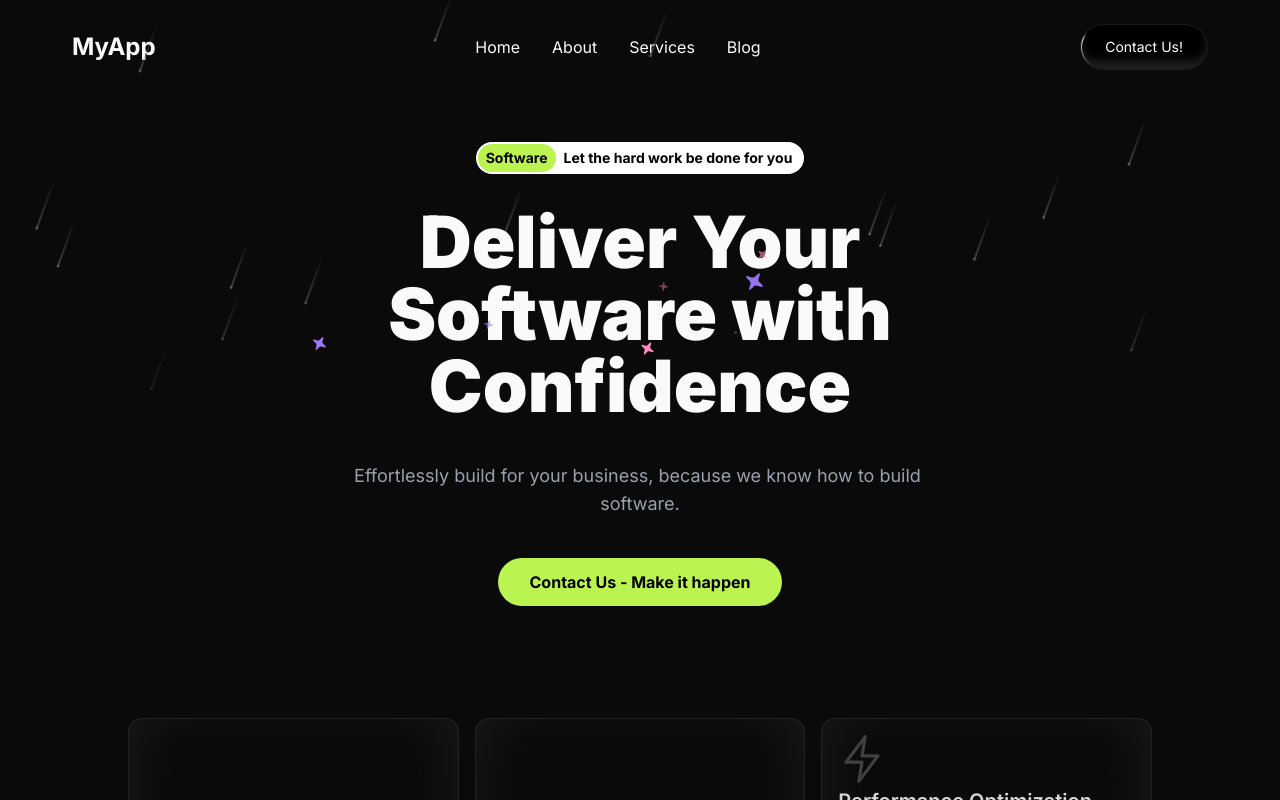
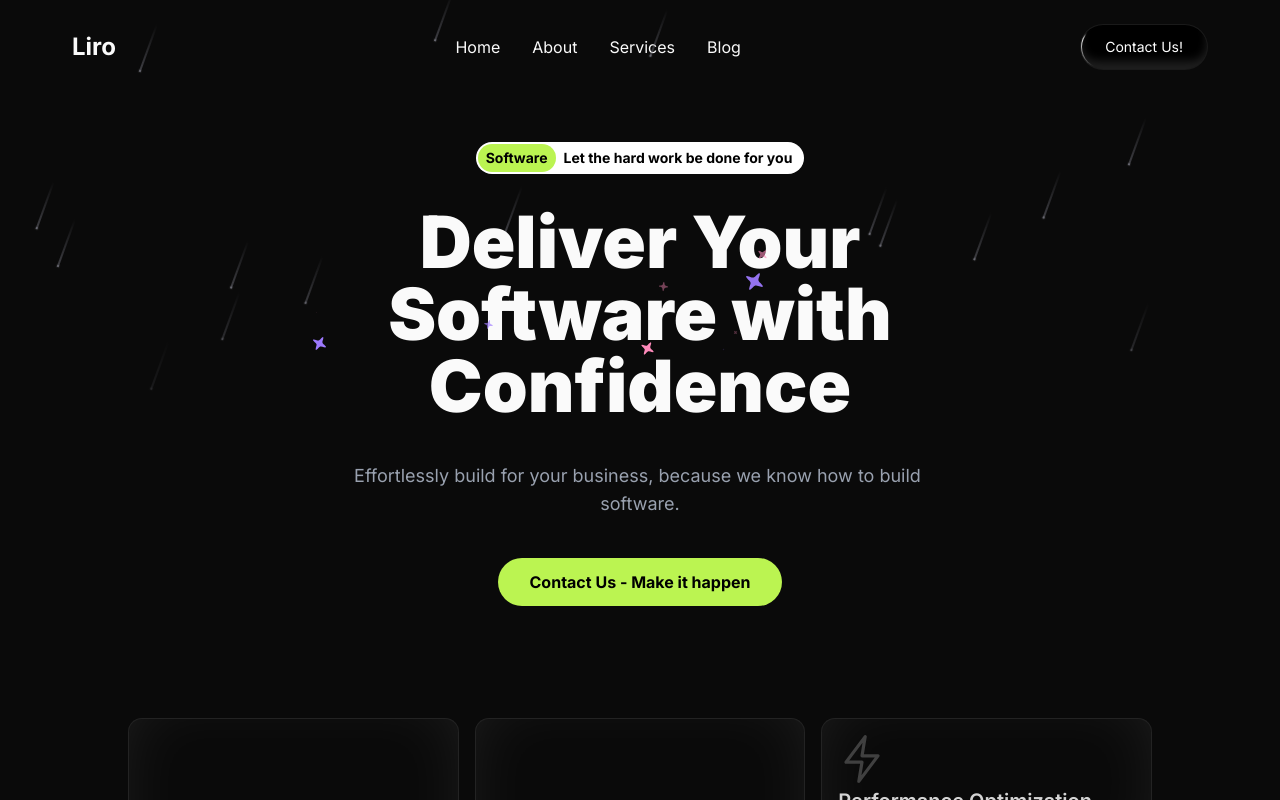
Before and after one commit to half144/lirodev, a Next.js app: page / in a window 1280 px wide. Shown: the top 800 px of the page. Built offline with nearby package versions, Linux system fonts and the light colour scheme.

Commit message:
Update app title from 'MyApp' to 'Liro' and change BentoDemo function to a local scope

```diff
--- a/src/app/layout.tsx
+++ b/src/app/layout.tsx
@@ -23,7 +23,7 @@
       <body className={`${inter.variable} antialiased dark container mx-auto`}>
         <header className="flex w-full justify-between items-center p-6 px-18">
           <div>
-            <h1 className="text-2xl font-bold">MyApp</h1>
+            <h1 className="text-2xl font-bold">Liro</h1>
           </div>
           <nav className="flex gap-8">
             <a href="/">Home</a>
--- a/src/app/page.tsx
+++ b/src/app/page.tsx
@@ -70,7 +70,7 @@
   },
 ];
 
-export function BentoDemo() {
+function BentoDemo() {
   return (
     <BentoGrid className="lg:grid-rows-3">
       {features.map((feature) => (
```
